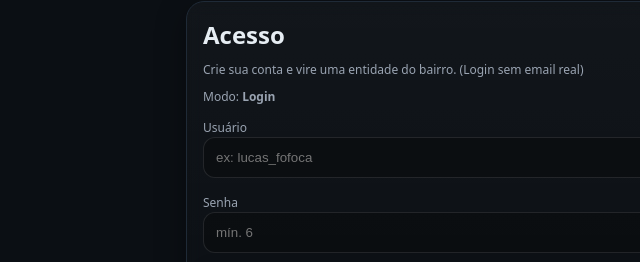
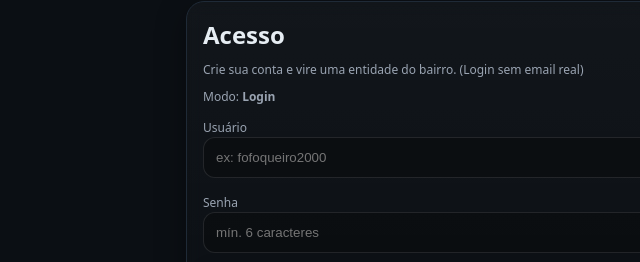
Before and after one commit to lucas0498/FofocaDoGrupo, a plain HTML site: page static/index.html in a window 1280 px wide. Shown: the part 110-372 px from the top of the page, 24-664 px from the left. Drawn offline with nearby package versions, Linux system fonts and the light colour scheme.

Commit message:
Update index.html

```diff
--- a/static/index.html
+++ b/static/index.html
@@ -193,17 +193,17 @@
       <div class="authGrid">
         <div class="full">
           <label class="muted">Usuário</label>
-          <input id="username" placeholder="ex: lucas_fofoca" autocomplete="username"/>
+          <input id="username" placeholder="ex: fofoqueiro2000" autocomplete="username"/>
         </div>
 
         <div id="nameBox" class="full hidden">
           <label class="muted">Nome</label>
-          <input id="displayName" placeholder="ex: Lucas" autocomplete="name"/>
+          <input id="displayName" placeholder="ex: Fofoqueiro" autocomplete="name"/>
         </div>
 
         <div class="full">
           <label class="muted">Senha</label>
-          <input id="password" placeholder="mín. 6" type="password" autocomplete="current-password"/>
+          <input id="password" placeholder="mín. 6 caracteres" type="password" autocomplete="current-password"/>
         </div>
 
         <div class="full">
```
